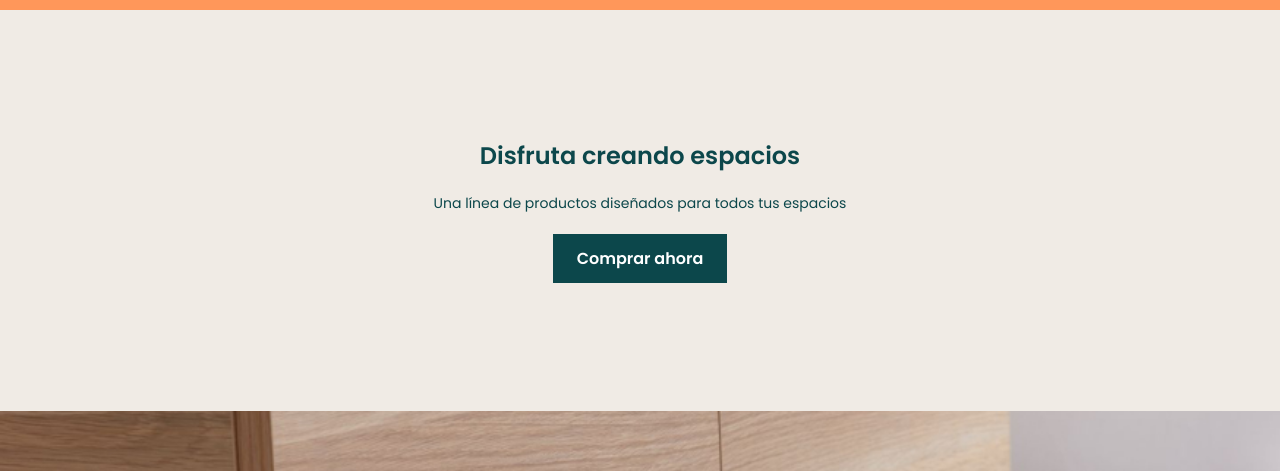
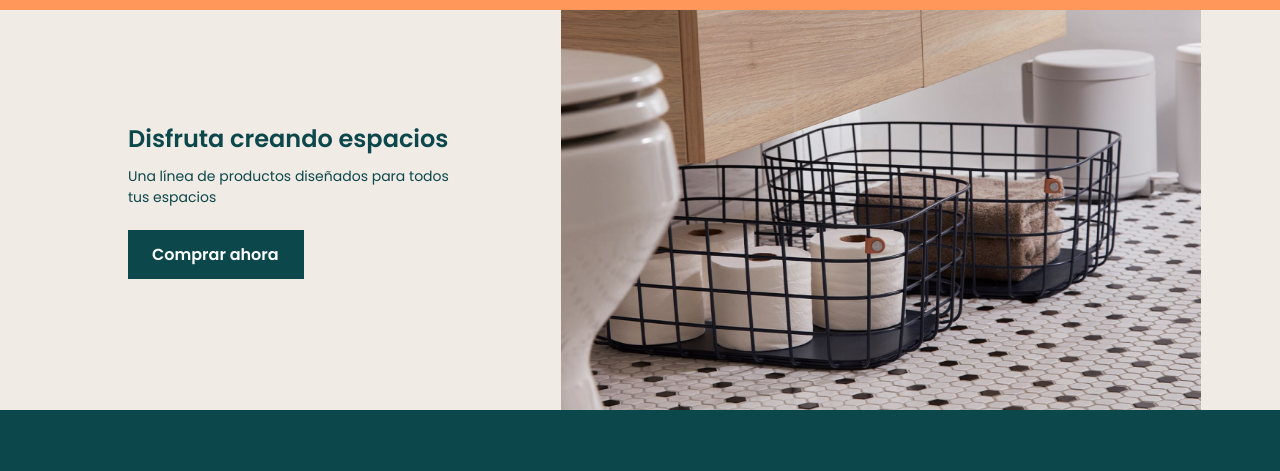
Before and after one commit to Adalab/modulo-1-evaluacion-final-marinab27, a plain HTML site: page index.html in a window 1280 px wide. Shown: the part 1660-2131 px from the top of the page. Drawn offline with Linux system fonts and the light colour scheme.

Commit message:
actualización, casi está todo

```diff
--- a/index.html
+++ b/index.html
@@ -49,13 +49,16 @@
             <a href="https://adalab.es"> Comprar ahora </a>
         </section>
         <section class="espacios">
+            <div class="espacios1">
             <h3>Disfruta creando espacios</h3>
             <p>Una línea de productos diseñados para todos tus espacios</p>
             <a class="boton-cabecera2" href="https://adalab.es"> Comprar ahora </a>
+            </div>
+            <div class="imagen-rollos">
+                <img src="./recursos/creando-espacios.jpg">
+            </div>
         </section>
-        <section class="imagen-rollos">
-            <img src="./recursos/creando-espacios.jpg">
-        </section>
+
     </main>
     <footer class="pie">
         <div>
--- a/style.css
+++ b/style.css
@@ -59,6 +59,7 @@
     padding-right: 24px;
     padding-top: 12px;
     padding-bottom: 12px;
+    margin-bottom:14%;
     background-color: #0c474b;
     color: white;
     font-weight: 600;
@@ -137,8 +138,8 @@ main{
     flex-direction: column;
     align-items: center;
     color: #0c474b;
-    padding: 20%;
     gap:20px;
+    padding-top:14%;
 
 }
 
@@ -152,7 +153,7 @@ main{
 }
 
 .imagen-rollos {
-    height:100%;
+    height:400px;
     display:flex;
 }
 
@@ -252,31 +253,70 @@ main{
         padding-bottom: 20%;
 
     }
-
     .espacios{
-        padding:10%;
+    padding-top:5%;
 
     }
     .imagen-rollos{
-        max-height: 474px;
+        width:100vw;
+        height:100vh;
+        max-height: 400px;
         overflow: hidden;
         display: flex;
-        justify-content: center;
 
     }
-    .imagen-rollos img {
-        width: 100%;
-        height: 100%;
+    .imagen-rollos img{
+        width:100%;
         object-fit: cover;
+
     }
-
     .pie{
         display: flex;
         flex-direction: row;
         padding-left: 0;
         padding-top: 5%;
         padding-bottom: 5%;
+    }
+    .boton-cabecera2{
+        margin-bottom: 5%;
+    }
 
     }
 
+
+      /*desktop*/
+
+  @media all and (min-width:1024px) {
+
+    .espacios{
+        flex-direction: row;
+        padding-top: 0%;
+
     }
+    .espacios1{
+        display: flex;
+        flex-direction: column;
+        max-width: 50%;
+        text-align: left;
+        padding-left: 10%;
+        gap:10px;
+
+    }
+    .espacios1 h2{
+        max-width: 80%;;
+    }
+    .espacios1 p{
+        max-width: 80%;;
+    }
+
+    .imagen-rollos{
+        max-width: 50%;
+    }
+    .boton-cabecera2{
+        max-width: 176px;
+        margin-top: 3%;
+    }
+
+
+
+  }
```
